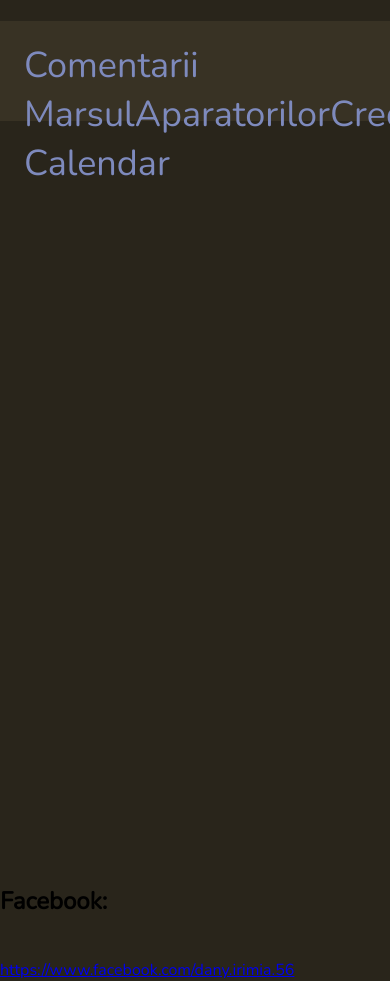
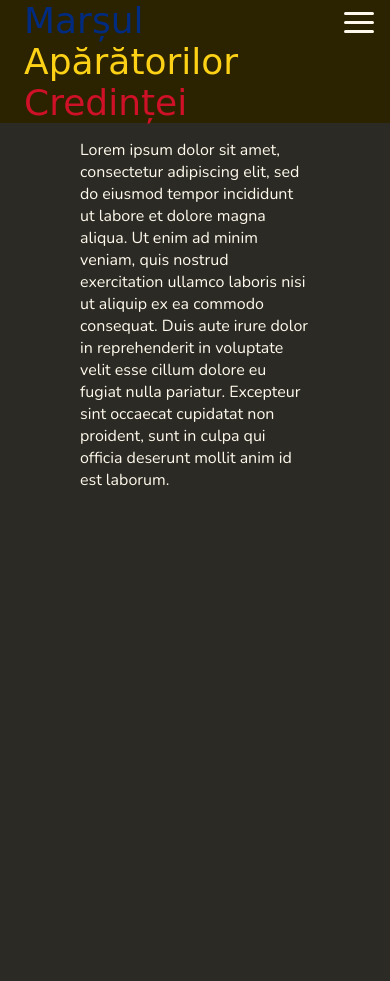
Before and after one commit to INDavid04/dapcred, a plain HTML site: page index.html in a window 390 px wide. After the commit the page ends 844 px from the top, so only its background shows below. Drawn offline with nearby package versions, Linux system fonts and the light colour scheme; a web font is replaced by a local one.

Commit message:
Am adaugat navbar de la Web Dev Simplified

```diff
--- a/css/style.css
+++ /dev/null
@@ -1,41 +0,0 @@
-@import url('https://fonts.googleapis.com/css2?family=Nunito&display=swap');
-
-* {
-    box-sizing: border-box;
-}
-
-body {
-    margin: 0;
-    background-color: #29251B;
-    font-size: 16px;
-    font-family: 'Nunito', sans-serif;
-}
-
-header {
-    height: 100px;
-    background-color: hsl(43, 21%, 18%);
-    position: fixed;
-    width: 100%;
-    padding-top: 20px;
-    padding-left: 24px;
-    font-size: 36px;
-}
-
-header a {
-    color: #7E8ABD;
-    text-decoration: none;
-}
-
-.page-container {
-    min-height: 100vh;
-    padding-top: 250 px;
-}
-
-main {
-    margin: 250px 10% 100px 10% px;
-}
-
-.logo {
-    margin-left: 36px;
-    font-size: 36px;
-}
--- a/index.html
+++ b/index.html
@@ -3,44 +3,48 @@
 <html>
     <head>
         <meta charset="UTF-8" />
+        <meta name="viewport" content="width=device-width, initial-scale=1.0" />
+
         <link rel="stylesheet" href="https://cdnjs.cloudflare.com/ajax/libs/font-awesome/5.15.2/css/all.min.css" />
-        <meta name="viewport" content="width=device-width, initial-scale=1.0" />
         <link rel="stylesheet" href="https://cdnjs.cloudflare.com/ajax/libs/font-awesome/5.15.2/css/all.min.css" />
-        <link rel = "stylesheet" type = "text/css" href="css/style.css"/>
+        <link rel="stylesheet" href="background_styles.css">
+        <link rel = "stylesheet" href="./style.css"/>
+        <script src="./script.js" defer></script>
 
-        <title>MarsulAparatorilorCredintei</title>
+        <title>MarșulApărătorilorCredinței</title>
     </head>
 
     <body>
-        <header>
-            <a href="./pages/comentarii.html">
-                Comentarii
+        <nav class="navbar">
+            <div class="brand-title">
+                <div class="cuv-albastru">Marșul</div>
+                <div class="cuv-galben">Apărătorilor</div>
+                <div class="cuv-rosu">Credinței</div>
+            </div>
+            <div class="navbar-links">
+                <ul>
+                    <li><a href="#">Acasă</a></li>
+                    <li><a href="#">Postări</a></li>
+                    <li><a href="#">Calendar</a></li>
+                    <li><a href="#">Contact</a></li>
+                </ul>
+            </div>
+            <a href="#" class="toggle-button">
+                <span class="bar"></span>
+                <span class="bar"></span>
+                <span class="bar"></span>
             </a>
-            <a href="./index.html">
-                MarsulAparatorilorCredintei
-            </a>
-            <a href="./pages/calendar.html">
-                Calendar
-            </a>
-        </header>
+        </nav>
 
-        <div class = "page-container">
-            <navbar id = "navbar">
-
-            </navbar>
-
-            <main>
-                <h1>Acasa</h1>
-            </main>
-        </div>
-
-        <!--Cod de proba - Portofoliul lui Daniel-->
-        <div class = "ContactLinks">
-            <h2>Facebook: </h2>
-            <br>
-            <a href = "https://www.facebook.com/dany.irimia.56">
-                https://www.facebook.com/dany.irimia.56
-            </a>
-        </div>
+        <p class="test-paragraf">
+            Lorem ipsum dolor sit amet, consectetur adipiscing elit,
+            sed do eiusmod tempor incididunt ut labore et dolore magna
+            aliqua. Ut enim ad minim veniam, quis nostrud exercitation
+            ullamco laboris nisi ut aliquip ex ea commodo consequat.
+            Duis aute irure dolor in reprehenderit in voluptate velit
+            esse cillum dolore eu fugiat nulla pariatur. Excepteur sint
+            occaecat cupidatat non proident, sunt in culpa qui officia
+            deserunt mollit anim id est laborum.
+        </p>
     </body>
 </html>
--- /dev/null
+++ b/script.js
@@ -0,0 +1,6 @@
+const toggleButton = document.getElementsByClassName('toggle-button')[0]
+const navbarLinks  = document.getElementsByClassName('navbar-links')[0]
+
+toggleButton.addEventListener('click', () => {
+    navbarLinks.classList.toggle('active')
+})
--- /dev/null
+++ b/style.css
@@ -0,0 +1,119 @@
+/*
+bg: #2B2A24; brand: #BDAE7D; cta: #DC7A3B;
+text: #FEF9EC; casete: #2B2200
+nunito si amarante
+*/
+
+@import url('https://fonts.googleapis.com/css2?family=Nunito&display=swap');
+@import url('https://fonts.googleapis.com/css2?family=Amarante&display=swap');
+
+* {
+    box-sizing: border-box;
+}
+
+body {
+    margin: 0;
+    padding: 0;
+    background-color: #2B2A24;
+}
+
+.navbar {
+    display: flex;
+    justify-content: space-between;
+    align-items: right;
+    color: #FEF9EC;
+    background-color: #2B2200;
+}
+
+.brand-title {
+    font-family: 'Amarante', cursive;
+    font-size: 36px;
+    margin-left: 24px;
+}
+
+.cuv-albastru { color: #002B7F; }
+.cuv-galben { color: #FCD116; }
+.cuv-rosu { color: #CE1126; }
+
+.navbar-links ul {
+    margin-top: 30%;
+    padding: 0;
+    display: flex;
+}
+
+.navbar-links li {
+    list-style: none;
+}
+
+.navbar-links li a {
+    font-family: 'Nunito', sans-serif;
+    text-decoration: none;
+    color: #FEF9EC;
+    padding: 1rem;
+    display: block;
+    font-size: 24px;
+}
+
+.navbar-links li:hover {
+    background-color: #DC7A3B;
+}
+
+.toggle-button {
+    position: absolute;
+    top: .75rem;
+    right: 1rem;
+    display: none;
+    flex-direction: column;
+    justify-content: space-between;
+    width: 30px;
+    height: 21px;
+}
+
+.toggle-button .bar {
+    height: 3px;
+    width: 100%;
+    background-color: #FEF9EC;
+    border-radius: 10px;
+}
+
+@media (max-width: 800px) {
+    .toggle-button {
+        display: flex;
+    }
+
+    .navbar-links {
+        display: none;
+        width: 100%;
+    }
+
+    .navbar {
+        flex-direction: column;
+        align-items: flex-start;
+    }
+
+    .navbar-links ul {
+        width: 100%;
+        flex-direction: column;
+    }
+
+    .navbar-links li {
+        text-align: center;
+    }
+
+    .navbar-links li a {
+        padding: .5rem 1rem;
+    }
+
+    .navbar-links.active {
+        display: flex;
+    }
+}
+
+.test-paragraf {
+    padding: 0;
+    margin-left: 80px;
+    margin-right: 80px;
+    font-size: 16px;
+    font-family: 'Nunito', sans-serif;
+    color: #FEF9EC;
+}
```
